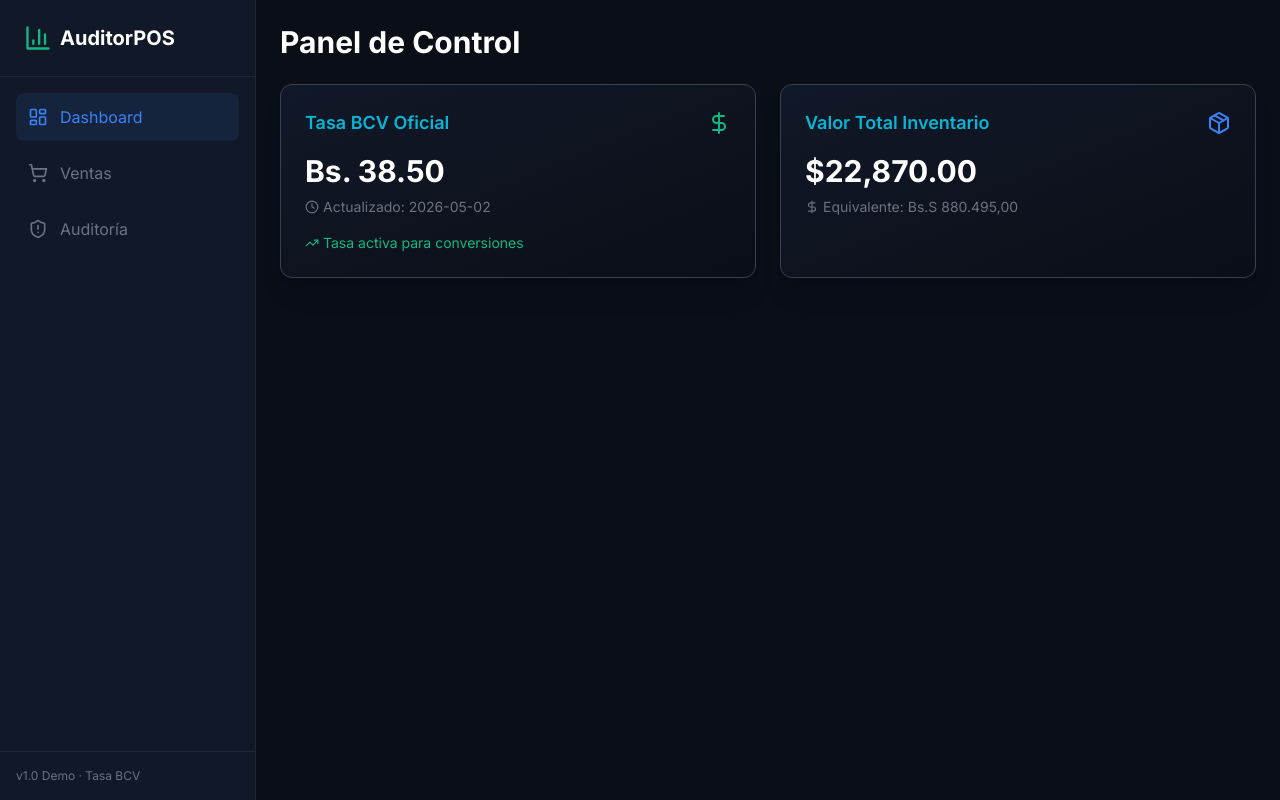
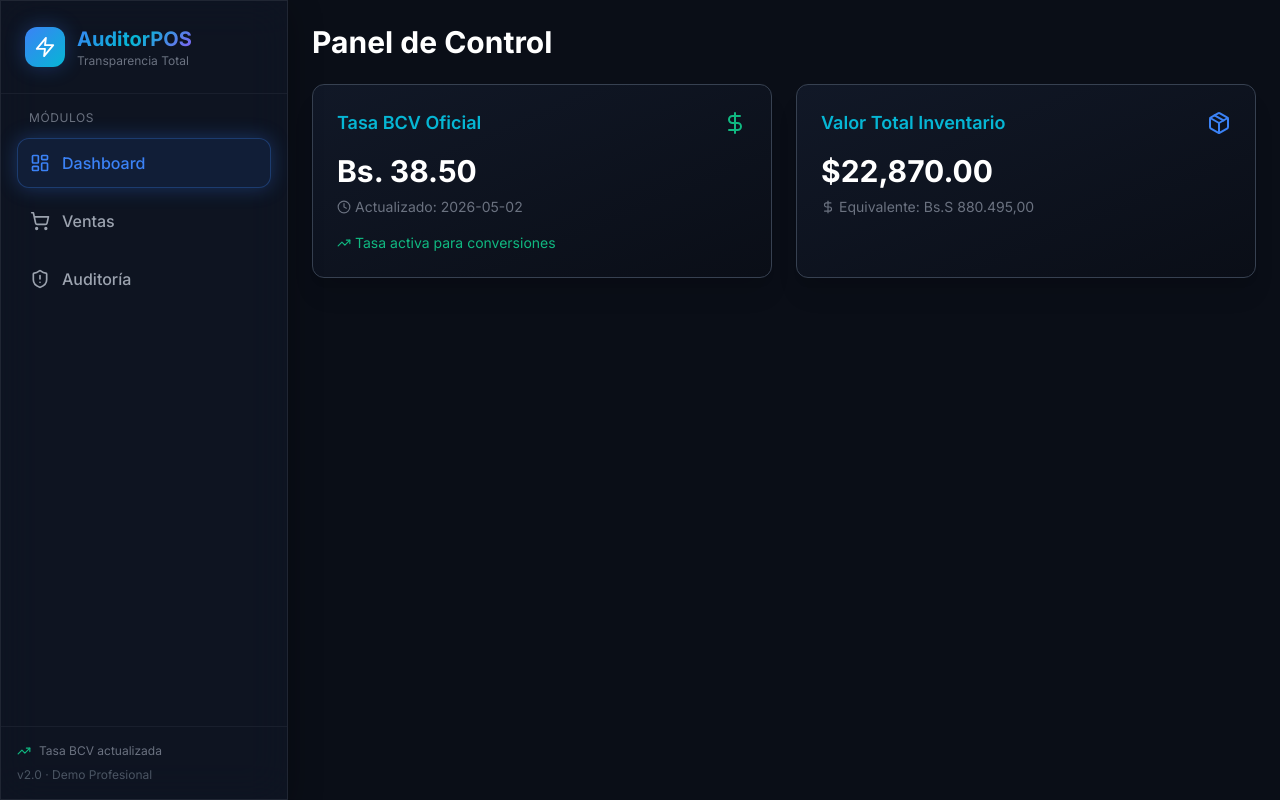
Before and after one commit to PosAuditortecnovavip/PosAuditortecnovavip.github.io, a React (Vite) app: page / in a window 1280 px wide. Built offline with nearby package versions, Linux system fonts and the light colour scheme; no server answers.

Commit message:
Update Sidebar.jsx

```diff
--- a/src/components/Layout/Sidebar.jsx
+++ b/src/components/Layout/Sidebar.jsx
@@ -1,5 +1,5 @@
 import { NavLink } from 'react-router-dom';
-import { LayoutDashboard, ShoppingCart, ShieldAlert, BarChart3 } from 'lucide-react';
+import { LayoutDashboard, ShoppingCart, ShieldAlert, Zap, TrendingUp } from 'lucide-react';
 
 export const Sidebar = () => {
   const menuItems = [
@@ -9,33 +9,53 @@ export const Sidebar = () => {
   ];
 
   return (
-    <aside className="w-64 bg-dark-800 border-r border-dark-700 flex flex-col">
-      <div className="p-6 border-b border-dark-700">
-        <div className="flex items-center space-x-2">
-          <BarChart3 className="text-accent-green" size={28} />
-          <span className="text-xl font-bold text-white">AuditorPOS</span>
+    <aside className="w-72 glass flex flex-col border-r border-white/5">
+      {/* Logo */}
+      <div className="p-6 border-b border-white/5">
+        <div className="flex items-center space-x-3">
+          <div className="w-10 h-10 rounded-xl bg-gradient-to-br from-accent-blue to-accent-cyan flex items-center justify-center shadow-glow">
+            <Zap className="text-white" size={22} />
+          </div>
+          <div>
+            <h1 className="text-xl font-bold gradient-text">AuditorPOS</h1>
+            <p className="text-xs text-gray-500">Transparencia Total</p>
+          </div>
         </div>
       </div>
+
+      {/* Navegación */}
       <nav className="flex-1 p-4 space-y-2">
+        <p className="text-xs uppercase tracking-wider text-gray-500 mb-3 px-3">Módulos</p>
         {menuItems.map((item) => (
           <NavLink
             key={item.to}
             to={item.to}
             className={({ isActive }) =>
-              `flex items-center space-x-3 p-3 rounded-lg transition-colors ${
+              `group flex items-center space-x-3 p-3 rounded-xl transition-all duration-200 ${
                 isActive
-                  ? 'bg-accent-blue/10 text-accent-blue'
-                  : 'text-dark-500 hover:bg-dark-700 hover:text-white'
+                  ? 'bg-accent-blue/10 border border-accent-blue/30 text-accent-blue shadow-glow'
+                  : 'text-gray-400 hover:bg-white/5 hover:text-white border border-transparent'
               }`
             }
           >
-            <item.icon size={20} />
-            <span>{item.label}</span>
+            <item.icon size={20} className={({ isActive }) =>
+              isActive ? 'text-accent-blue' : 'text-gray-500 group-hover:text-white'
+            } />
+            <span className="font-medium">{item.label}</span>
+            {({ isActive }) => isActive && (
+              <div className="ml-auto w-2 h-2 rounded-full bg-accent-blue animate-pulse-slow" />
+            )}
           </NavLink>
         ))}
       </nav>
-      <div className="p-4 border-t border-dark-700 text-xs text-dark-500">
-        v1.0 Demo · Tasa BCV
+
+      {/* Footer */}
+      <div className="p-4 border-t border-white/5">
+        <div className="flex items-center space-x-2 text-xs text-gray-500">
+          <TrendingUp size={14} className="text-accent-green" />
+          <span>Tasa BCV actualizada</span>
+        </div>
+        <div className="mt-2 text-xs text-gray-600">v2.0 · Demo Profesional</div>
       </div>
     </aside>
   );
```
